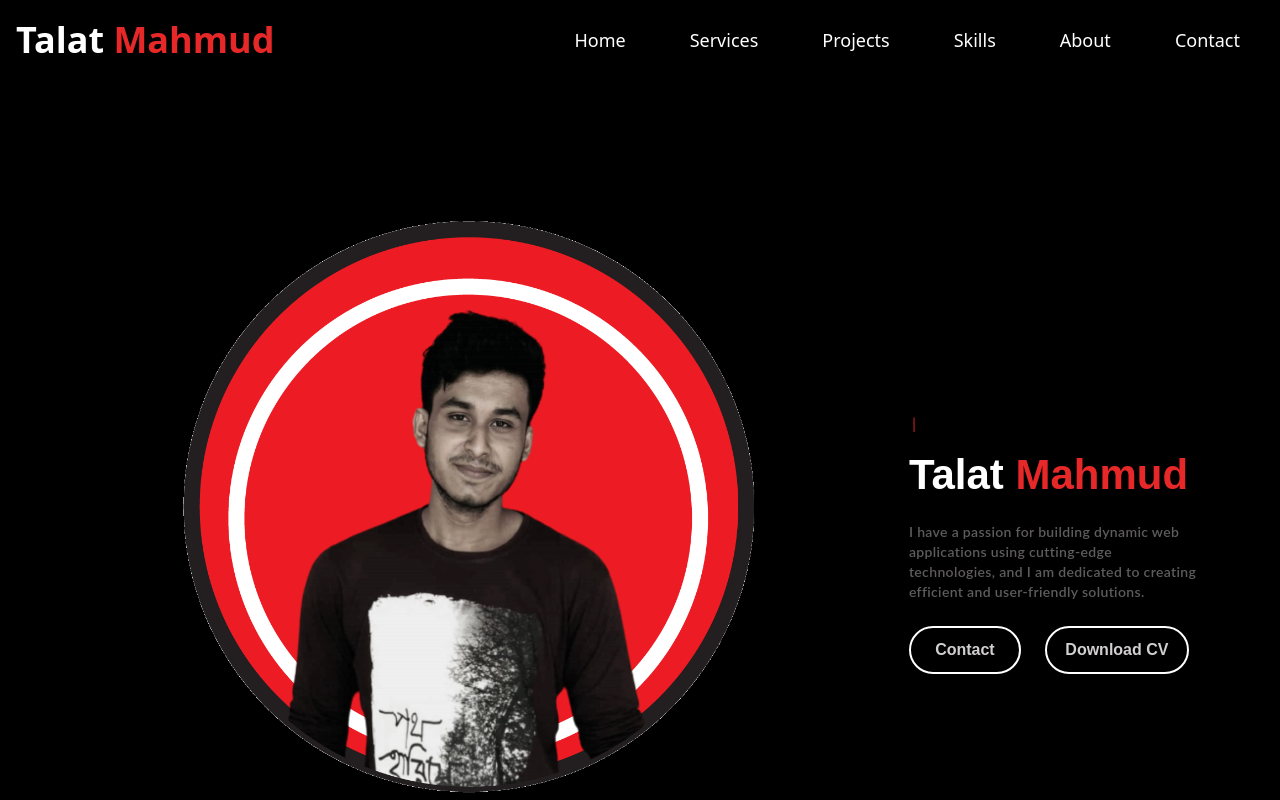
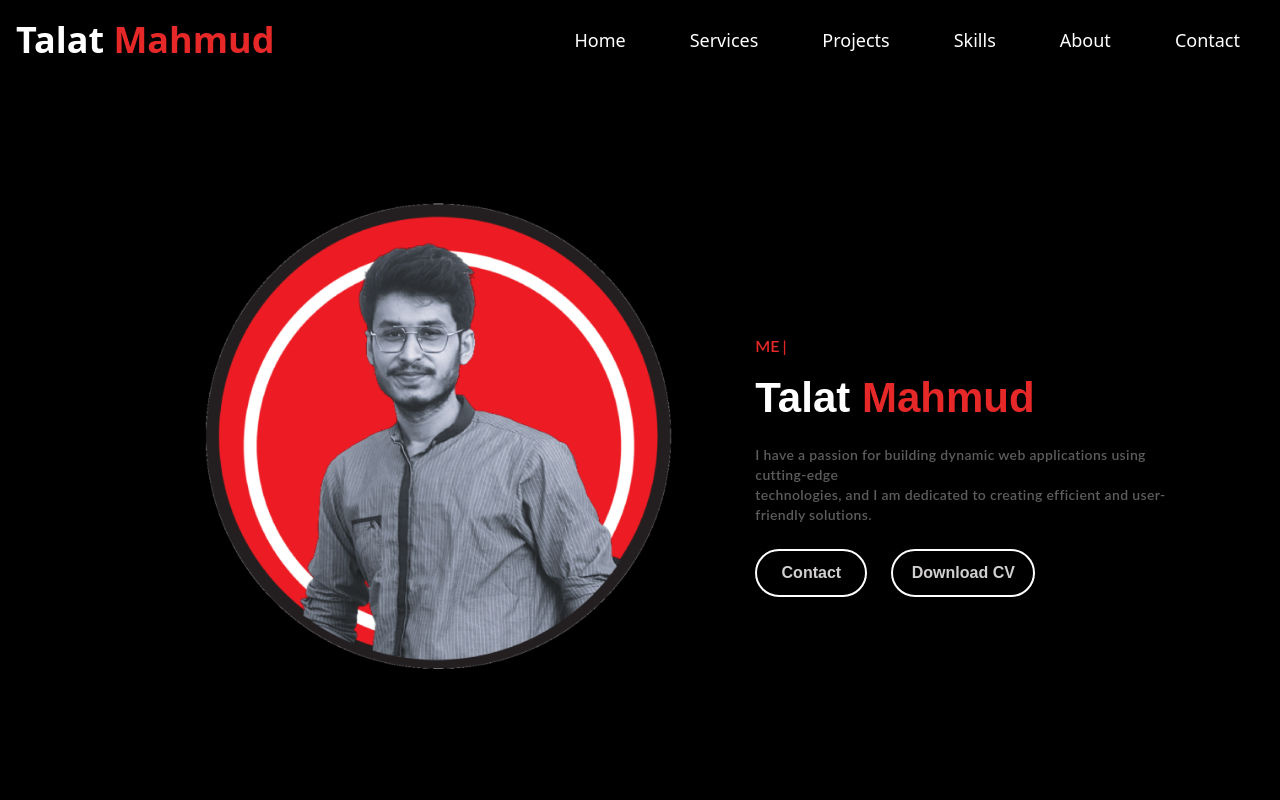
Before and after one commit to Talat09/my-next-app, a Next.js app: page / in a window 1280 px wide. Shown: the top 800 px of the page. Built offline with nearby package versions, Linux system fonts and the light colour scheme.

Commit message:
update profile pic

```diff
--- a/src/app/component/Banner.jsx
+++ b/src/app/component/Banner.jsx
@@ -49,10 +49,10 @@ const Banner = () => {
             <div className="avatar">
               <div className="w-full rounded-full ">
                 <Image
-                  src="/cover.png"
+                  src="/profile-pic.png"
                   alt="Cover Image"
                   className=" rounded-full "
-                  width={600}
+                  width={500}
                   height={500}
                   priority
                 />
```
Also changed, not shown: public/cover-pic.png (added), public/profile-pic.png (added).
